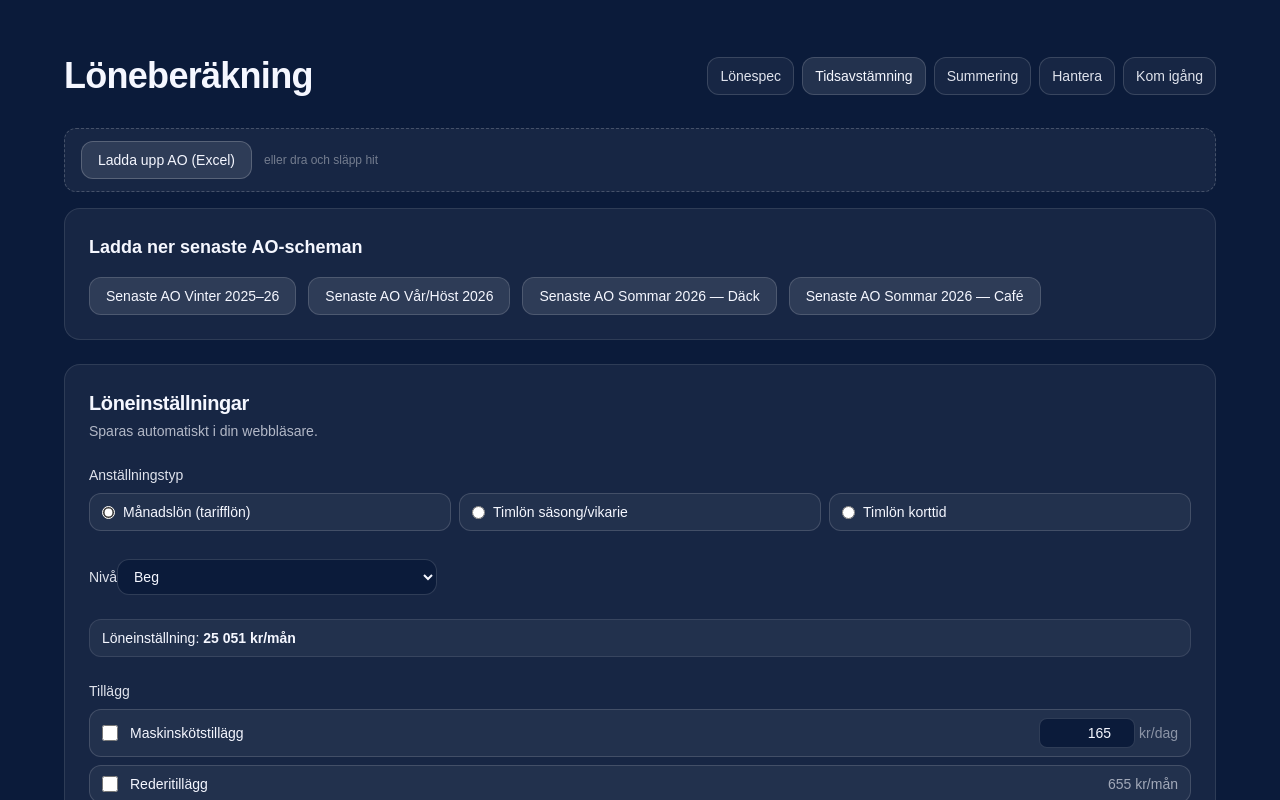
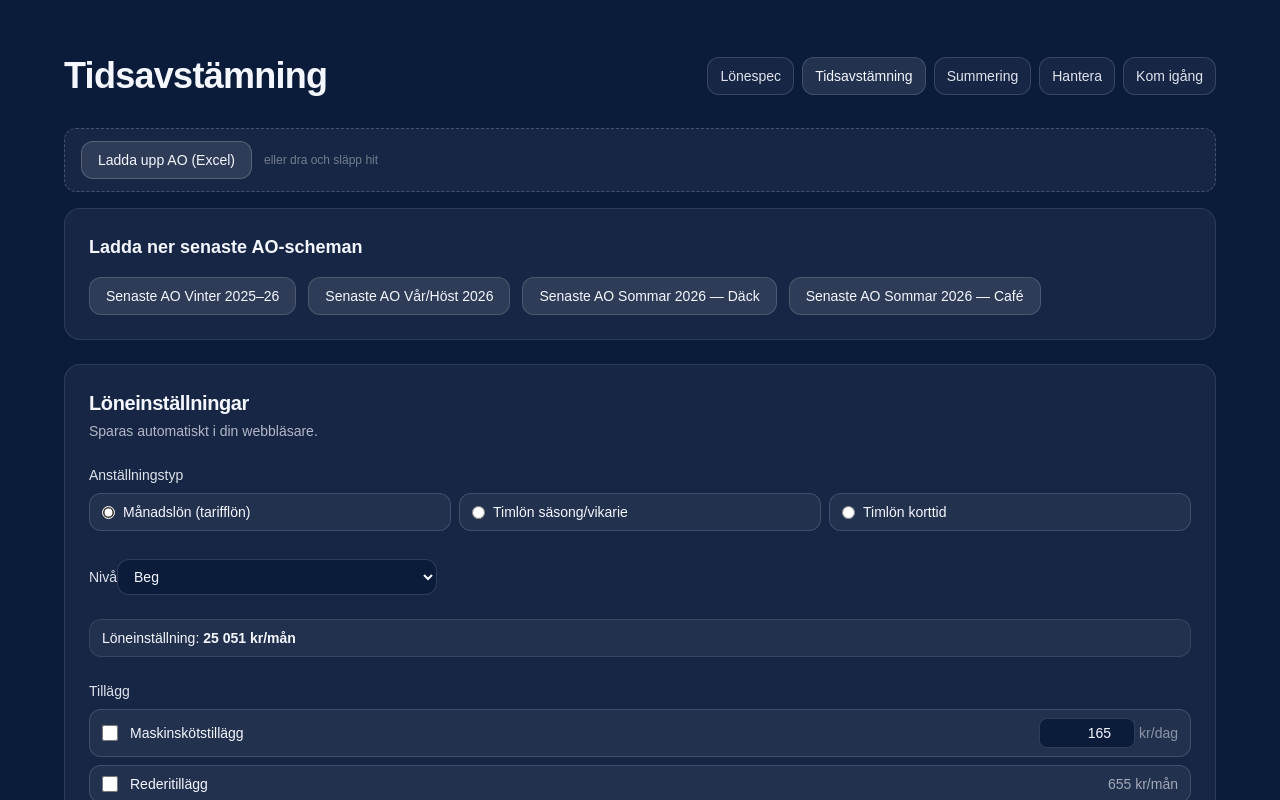
Before and after one commit to Schrodar/L-nTolkaren, a Next.js app: page /tidsavstamning in a window 1280 px wide. Shown: the top 800 px of the page. Built offline with nearby package versions, Linux system fonts and the light colour scheme.

Commit message:
h1 uppdatering

```diff
--- a/app/tidsavstamning/page.tsx
+++ b/app/tidsavstamning/page.tsx
@@ -19,7 +19,7 @@ function LoneberakningPageInner() {
       <div className="mx-auto max-w-6xl">
         <header className="mb-8 flex items-center justify-between">
           <h1 className="text-3xl font-semibold tracking-[-0.02em] sm:text-4xl">
-            Löneberäkning
+            Tidsavstämning
           </h1>
           <nav aria-label="Primary" className="flex items-center gap-2">
             <Link
```
